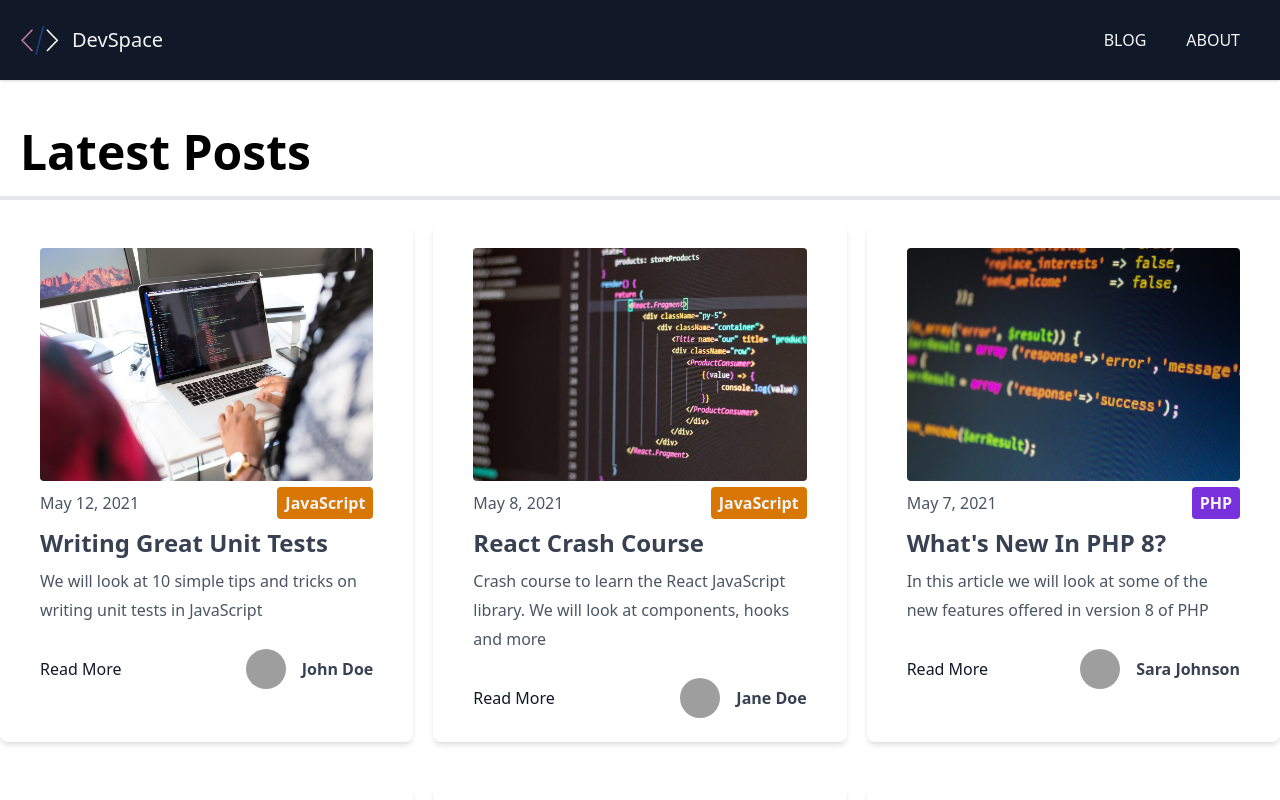
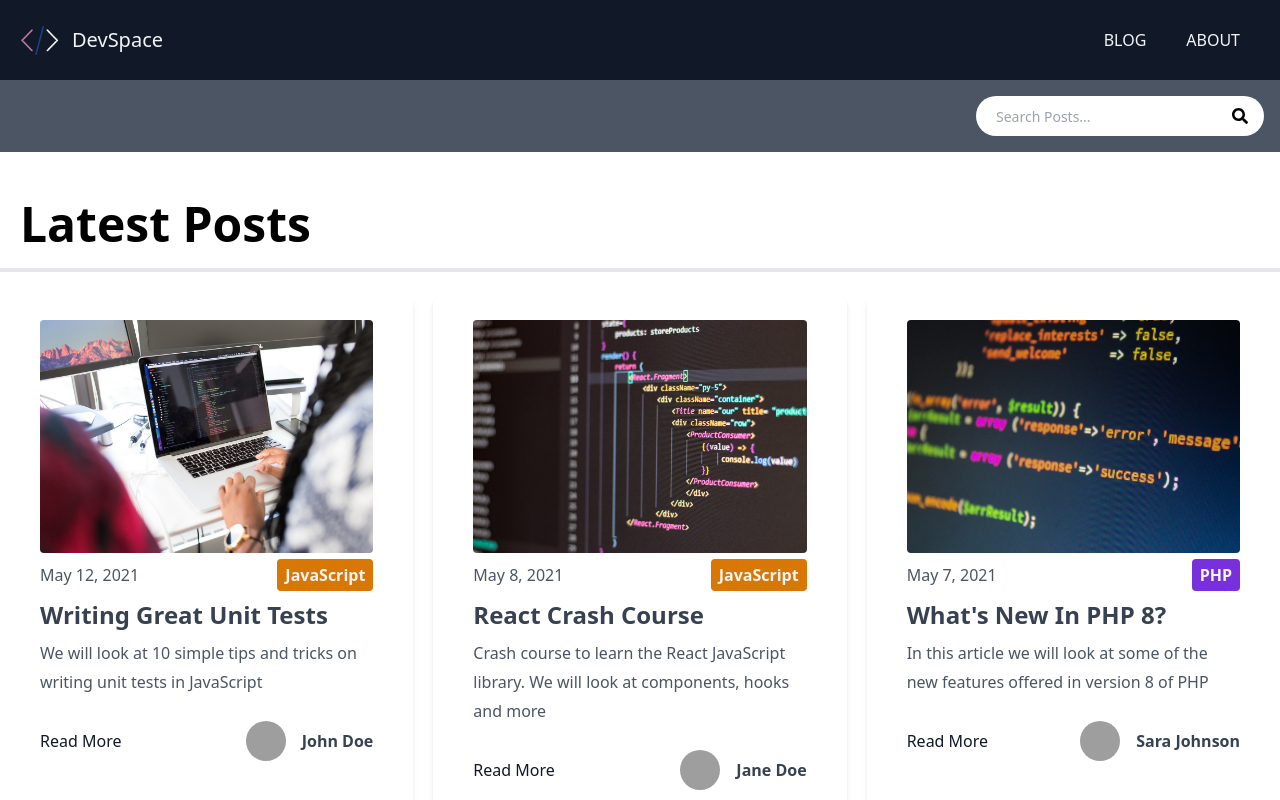
Before and after one commit to konstantinkrumin/devspace-blog-nextjs, a Next.js app: page / in a window 1280 px wide. Shown: the top 800 px of the page. Built offline with nearby package versions, Linux system fonts and the light colour scheme; grey boxes are pictures that could not be loaded.

Commit message:
set up a Search component

```diff
--- a/components/Layout.js
+++ b/components/Layout.js
@@ -1,5 +1,6 @@
 import Head from 'next/head';
 import Header from './Header';
+import Search from './Search';
 
 const Layout = ({ title, keywords, description, children }) => {
   return (
@@ -12,6 +13,7 @@
       </Head>
 
       <Header />
+      <Search />
       <main className="container mx-auto my-7">{children}</main>
     </div>
   );
--- /dev/null
+++ b/components/Search.js
@@ -0,0 +1,31 @@
+import { useState, useEffect } from 'react';
+import { FaSearch } from 'react-icons/fa';
+
+const Search = () => {
+  const [searchTerm, setSearchTerm] = useState('');
+  const [searchResults, setSearchResults] = useState('');
+
+  return (
+    <div className="relative bg-gray-600 p-4">
+      <div className="container mx-auto flex items-center justify-content md:justify-end">
+        <div className="relative text-gray-600 w-72">
+          <form>
+            <input
+              type="search"
+              name="search"
+              id="search"
+              className="bg-white h-10 px-5 pr-10 rounded-full text-sm focus:outline-none w-72"
+              value={searchTerm}
+              onChange={(e) => setSearchTerm(e.target.value)}
+              placeholder="Search Posts..."
+            />
+
+            <FaSearch className="absolute top-0 right-0 text-black mt-3 mr-4" />
+          </form>
+        </div>
+      </div>
+    </div>
+  );
+};
+
+export default Search;
--- a/package.json
+++ b/package.json
@@ -12,7 +12,8 @@
     "marked": "^2.0.4",
     "next": "12.0.7",
     "react": "17.0.2",
-    "react-dom": "17.0.2"
+    "react-dom": "17.0.2",
+    "react-icons": "^4.3.1"
   },
   "devDependencies": {
     "autoprefixer": "^10.2.5",
```
Also changed, not shown: 1 other file (tests, documents, lock files or other folders).
